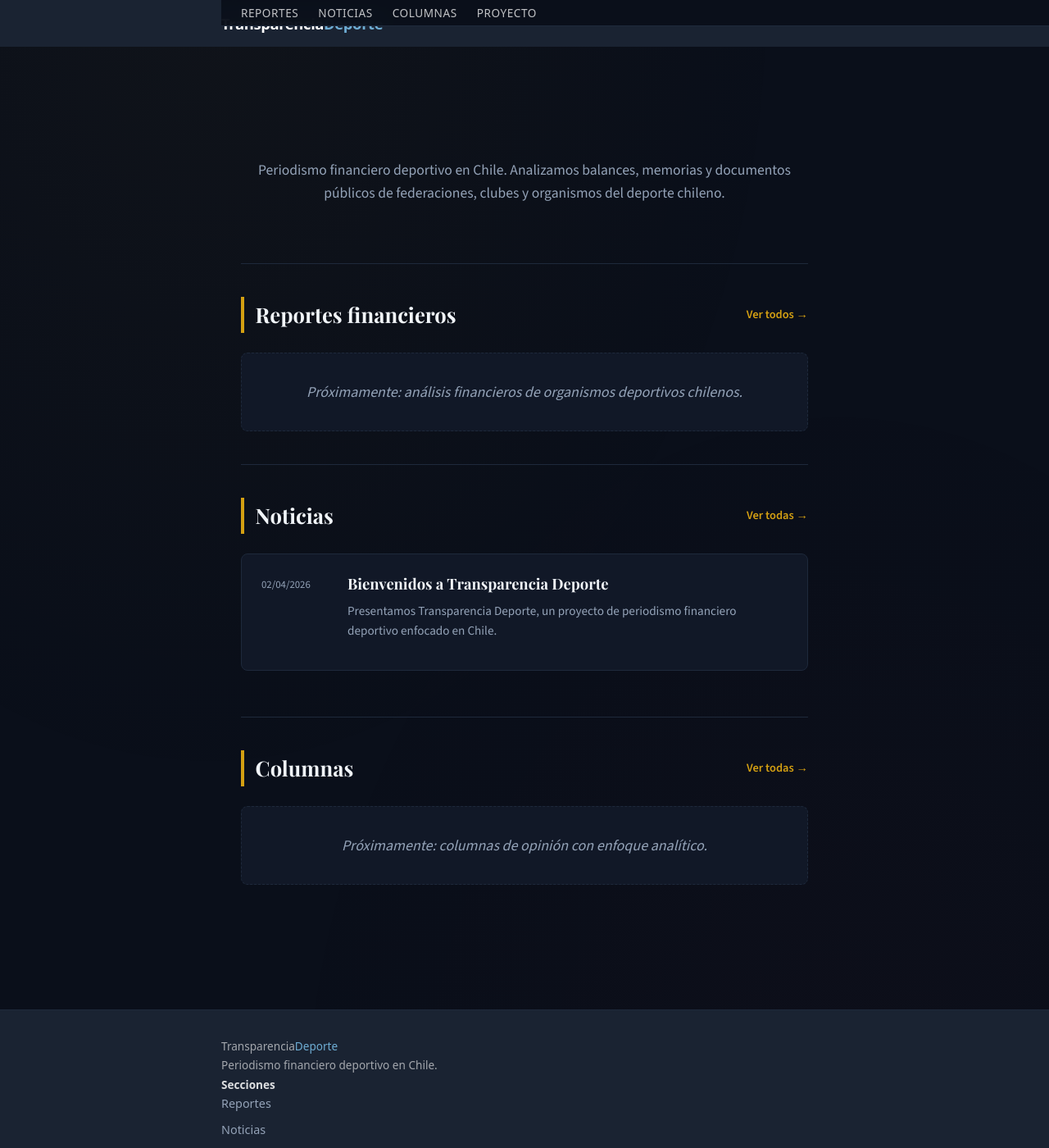
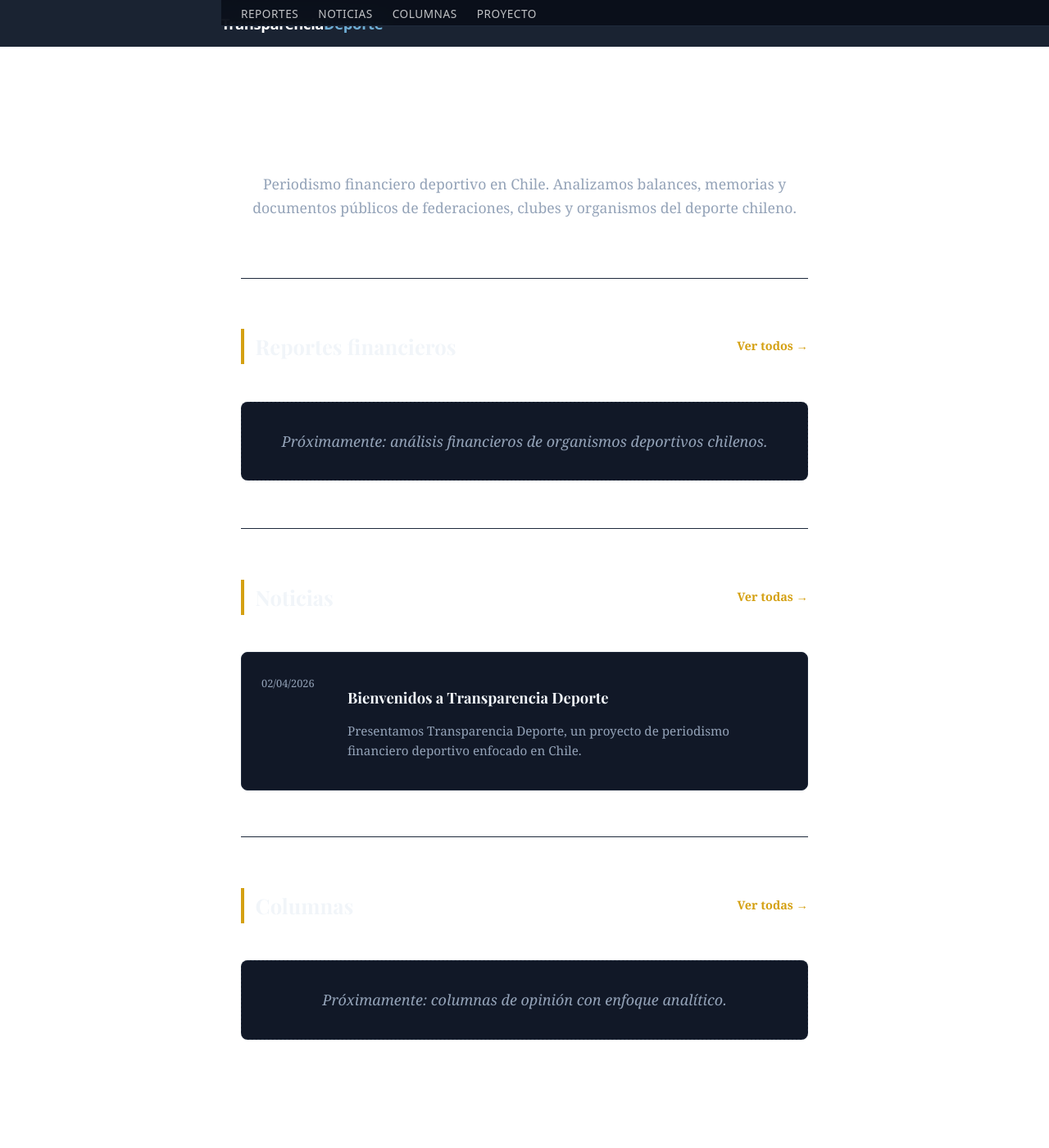
Before and after one commit to analisisdeportescl/analisisdeportescl.github.io, a Jekyll site: the page built from index.html, in a window 1280 px wide and 1400 px high. Shown: the whole window at 82% size. Built offline with Jekyll 4.4.1, drawn with Linux system fonts in a browser that asks for light colours.

Commit message:
Update default.html

```diff
--- a/_layouts/default.html
+++ b/_layouts/default.html
@@ -8,10 +8,15 @@
   <!-- SEO y Open Graph -->
   {% include seo.html %}
 
-  <!-- Estilos críticos inline (above-the-fold) -->
+  <!-- Estilos críticos inline — se cargan primero y tienen prioridad -->
   <style>
-    /* --- Reset mínimo y tipografía base --- */
+    /* --- Reset completo (elimina estilos de temas Jekyll) --- */
     *, *::before, *::after { box-sizing: border-box; margin: 0; padding: 0; }
+    html, body, main, article, section, header, footer, nav, div, p, h1, h2, h3, h4, h5, h6,
+    ul, ol, li, a, table, thead, tbody, tr, th, td, blockquote, pre, code, img, figure {
+      all: revert;
+      box-sizing: border-box;
+    }
 
     :root {
       --azul-oscuro: #1a2332;
@@ -29,18 +34,32 @@
       --ancho-max: 740px;
     }
 
+    /* --- Base — forzamos fondo blanco --- */
+    html {
+      background-color: var(--blanco) !important;
+    }
     body {
-      font-family: var(--fuente-cuerpo);
-      font-size: 18px;
-      line-height: 1.7;
-      color: var(--gris-texto);
-      background-color: var(--blanco);
+      font-family: var(--fuente-cuerpo) !important;
+      font-size: 18px !important;
+      line-height: 1.7 !important;
+      color: var(--gris-texto) !important;
+      background-color: var(--blanco) !important;
       -webkit-font-smoothing: antialiased;
+      margin: 0 !important;
+      padding: 0 !important;
+    }
+
+    /* --- Ocultar elementos inyectados por temas Jekyll --- */
+    body > header.page-header,
+    .main-content > header,
+    body > footer.site-footer,
+    .project-name, .project-tagline {
+      display: none !important;
     }
 
     /* --- Header --- */
     .sitio-header {
-      background-color: var(--azul-oscuro);
+      background-color: var(--azul-oscuro) !important;
       padding: 0.8rem 1.5rem;
       position: sticky;
       top: 0;
@@ -54,19 +73,19 @@
       align-items: center;
     }
     .sitio-logo {
-      color: var(--blanco);
+      color: var(--blanco) !important;
       text-decoration: none;
       font-family: var(--fuente-titulo);
       font-weight: 700;
       font-size: 1.15rem;
       letter-spacing: -0.02em;
     }
-    .sitio-logo span { color: #6eadd4; }
+    .sitio-logo span { color: #6eadd4 !important; }
 
     /* --- Navegación --- */
-    .nav-principal { display: flex; gap: 1.5rem; list-style: none; }
+    .nav-principal { display: flex; gap: 1.5rem; list-style: none; padding: 0; margin: 0; }
     .nav-principal a {
-      color: rgba(255,255,255,0.75);
+      color: rgba(255,255,255,0.75) !important;
       text-decoration: none;
       font-family: var(--fuente-titulo);
       font-size: 0.85rem;
@@ -76,9 +95,9 @@
       transition: color 0.2s;
     }
     .nav-principal a:hover,
-    .nav-principal a[aria-current="page"] { color: var(--blanco); }
+    .nav-principal a[aria-current="page"] { color: var(--blanco) !important; }
 
-    /* Menú móvil */
+    /* --- Menú móvil --- */
     .menu-toggle {
       display: none;
       background: none;
@@ -113,17 +132,19 @@
       .nav-principal a { font-size: 0.95rem; }
     }
 
-    /* --- Contenido principal --- */
+    /* --- Contenido principal — fondo blanco forzado --- */
     .contenido-principal {
-      max-width: var(--ancho-max);
-      margin: 0 auto;
-      padding: 2rem 1.5rem 4rem;
+      max-width: var(--ancho-max) !important;
+      margin: 0 auto !important;
+      padding: 2rem 1.5rem 4rem !important;
+      background-color: var(--blanco) !important;
+      color: var(--gris-texto) !important;
     }
 
     /* --- Footer --- */
     .sitio-footer {
-      background-color: var(--azul-oscuro);
-      color: rgba(255,255,255,0.6);
+      background-color: var(--azul-oscuro) !important;
+      color: rgba(255,255,255,0.6) !important;
       padding: 2rem 1.5rem;
       font-size: 0.85rem;
       font-family: var(--fuente-titulo);
@@ -133,7 +154,7 @@
       margin: 0 auto;
     }
     .sitio-footer a {
-      color: rgba(255,255,255,0.8);
+      color: rgba(255,255,255,0.8) !important;
       text-decoration: none;
     }
     .sitio-footer a:hover { text-decoration: underline; }
```
